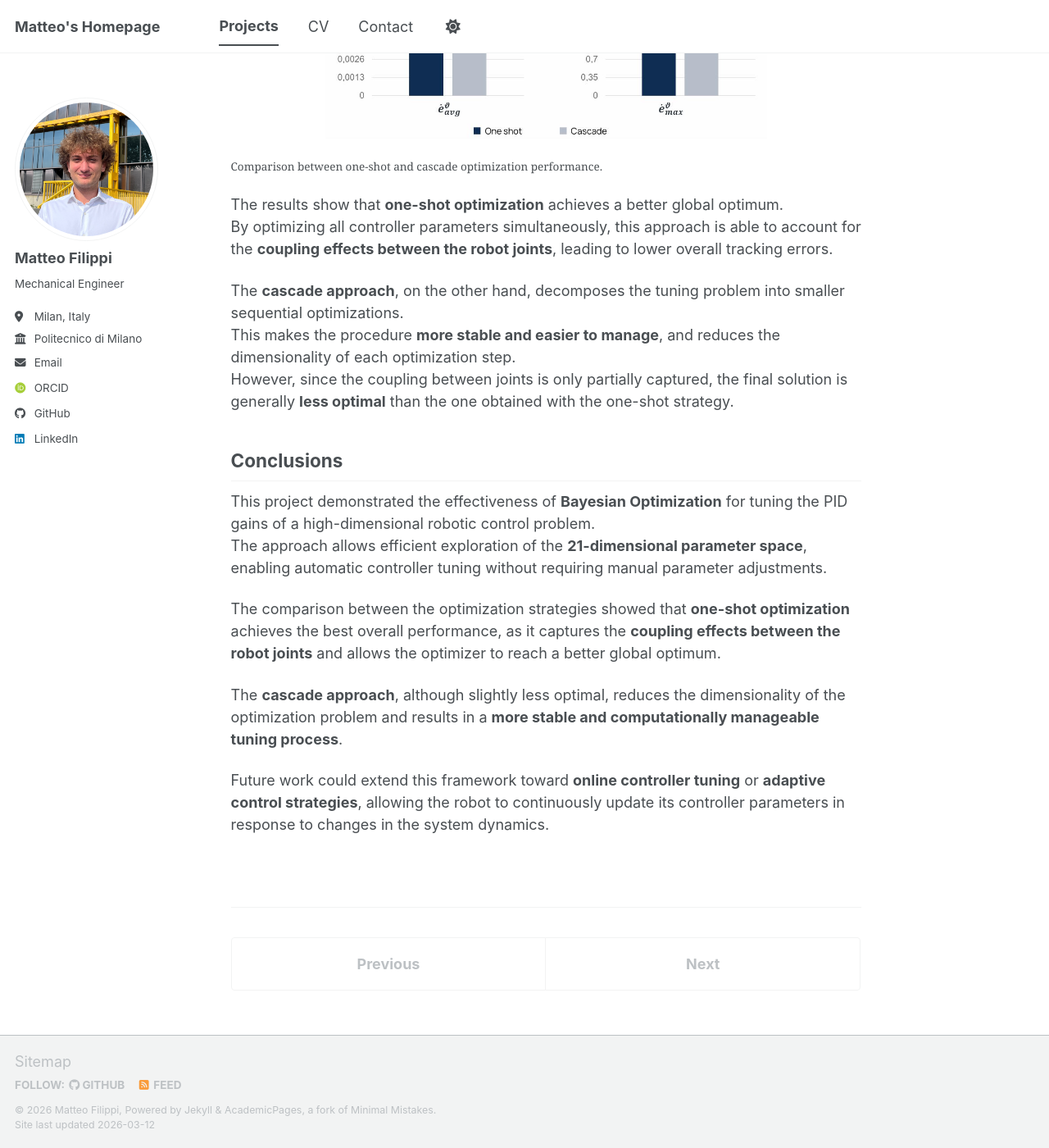
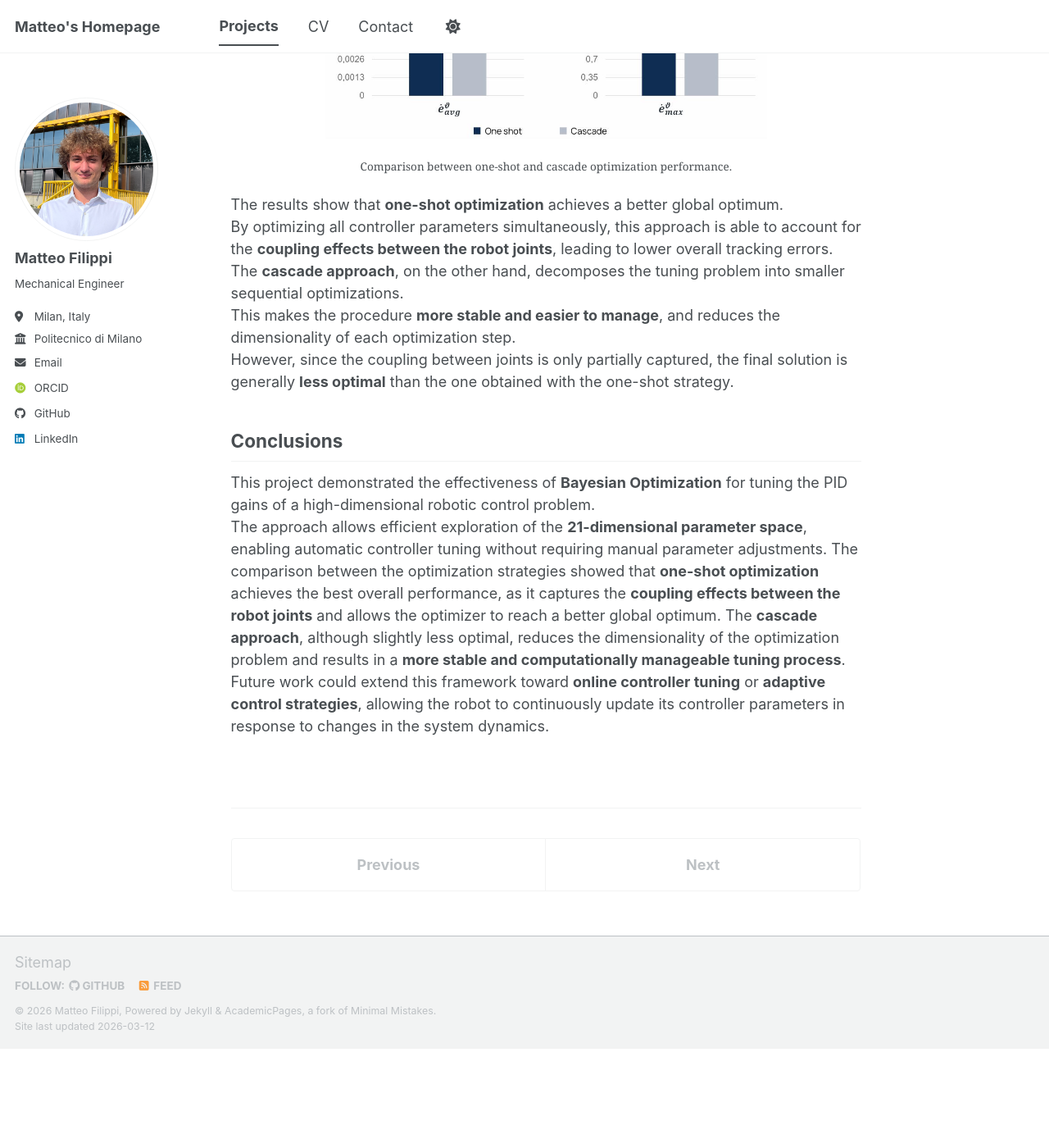
Before and after one commit to MFilippi01/MFilippi01.github.io, a Jekyll site: the page built from _projects/bayes-opt-pid-tuning.md, in a window 1280 px wide and 1400 px high, scrolled down 8650 px. Shown: the whole window at 82% size. Built offline with Jekyll 4.4.1, drawn with Linux system fonts in a browser that asks for light colours; some web fonts are replaced; a script bundle is joined from its source files by our own code; library files that are not in the unit come from our copies; after the commit the page ends 9929 px from its top, so only the background shows below that.

Commit message:
Update bayes-opt-pid-tuning.md

```diff
--- a/_projects/bayes-opt-pid-tuning.md
+++ b/_projects/bayes-opt-pid-tuning.md
@@ -455,12 +455,11 @@ The performance of the two optimization strategies, **one-shot** and **cascade o
 
 <p align="center">
 <img src="/images/one_shot_vs_cascade.JPG" width="70%">
-<figcaption>Comparison between one-shot and cascade optimization performance.</figcaption>
+<figcaption style="text-align:center;">Comparison between one-shot and cascade optimization performance.</figcaption>
 </p>
 
 The results show that **one-shot optimization** achieves a better global optimum.
 By optimizing all controller parameters simultaneously, this approach is able to account for the **coupling effects between the robot joints**, leading to lower overall tracking errors.
-
 The **cascade approach**, on the other hand, decomposes the tuning problem into smaller sequential optimizations.
 This makes the procedure **more stable and easier to manage**, and reduces the dimensionality of each optimization step.
 However, since the coupling between joints is only partially captured, the final solution is generally **less optimal** than the one obtained with the one-shot strategy.
@@ -471,9 +470,6 @@ However, since the coupling between joints is only partially captured, the final
 
 This project demonstrated the effectiveness of **Bayesian Optimization** for tuning the PID gains of a high-dimensional robotic control problem.
 The approach allows efficient exploration of the **21-dimensional parameter space**, enabling automatic controller tuning without requiring manual parameter adjustments.
-
 The comparison between the optimization strategies showed that **one-shot optimization** achieves the best overall performance, as it captures the **coupling effects between the robot joints** and allows the optimizer to reach a better global optimum.
-
 The **cascade approach**, although slightly less optimal, reduces the dimensionality of the optimization problem and results in a **more stable and computationally manageable tuning process**.
-
 Future work could extend this framework toward **online controller tuning** or **adaptive control strategies**, allowing the robot to continuously update its controller parameters in response to changes in the system dynamics.
```
